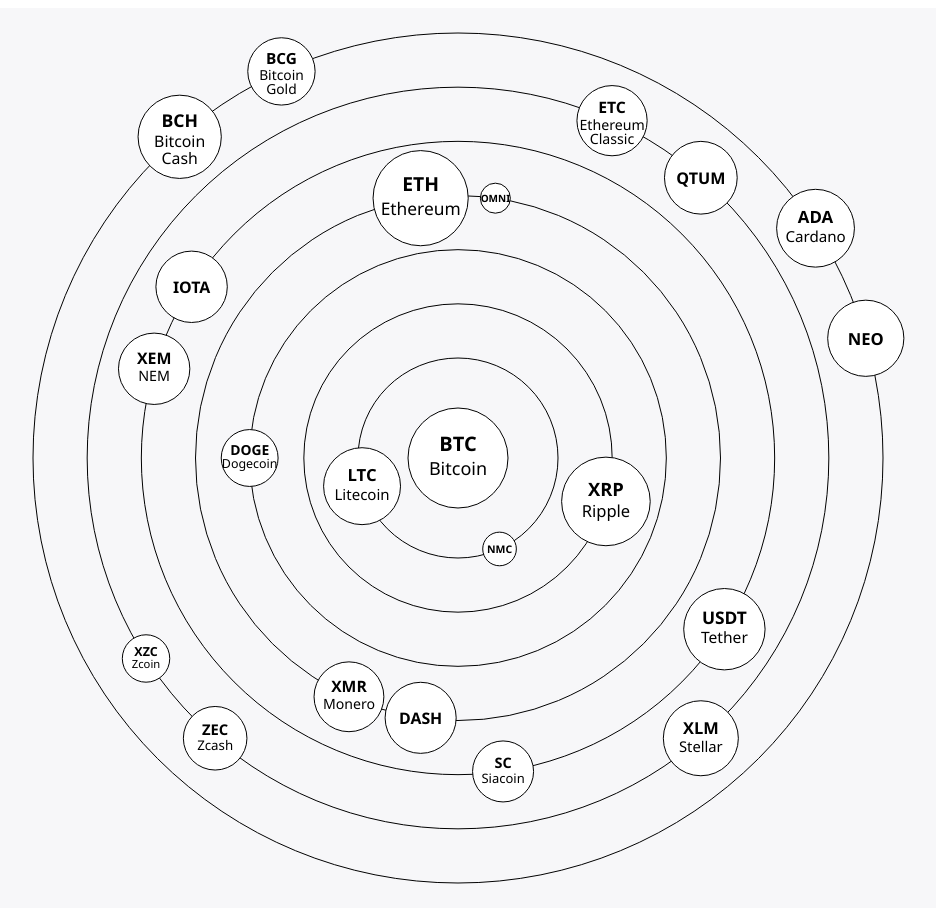
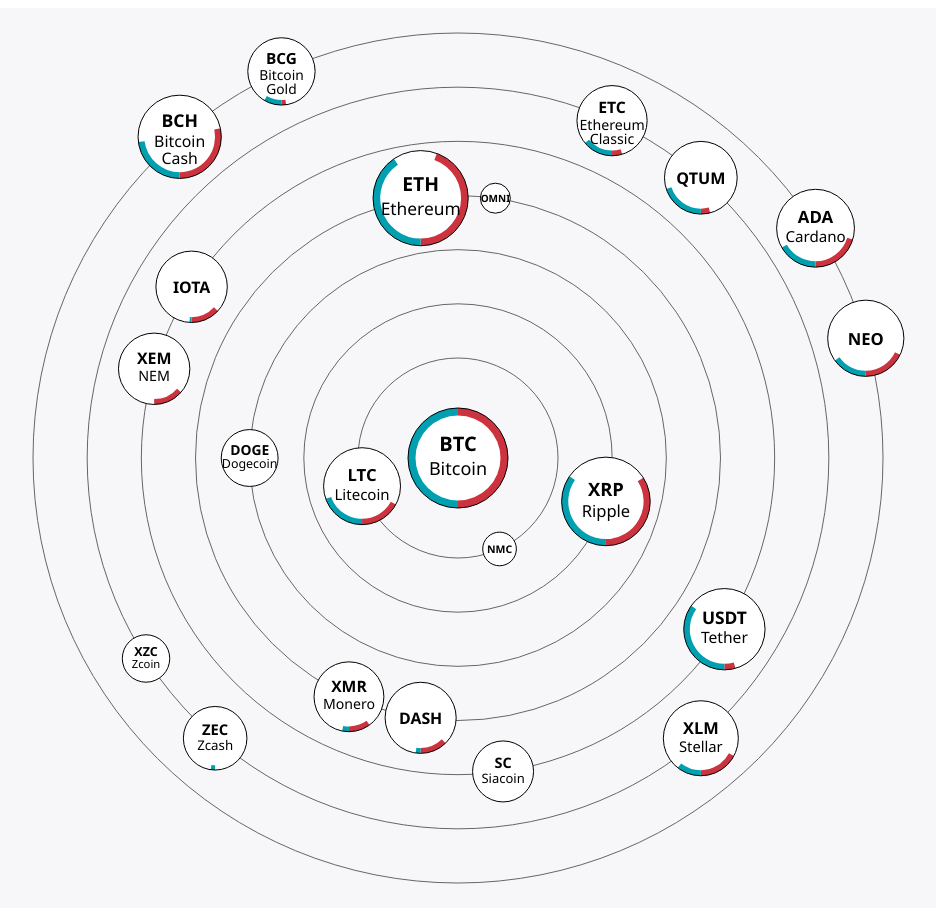
Before and after one commit to nickwb/cryptographic, a plain HTML site: page index.html in a window 1280 px wide. Shown: the whole page, without its empty margins (150-1086 px from the left). Drawn offline with nearby package versions, Linux system fonts and the light colour scheme.

Commit message:
Add arcs for Market Cap and Trade Volume

```diff
--- a/graphic.js
+++ b/graphic.js
@@ -52,25 +52,33 @@
         data.sort(sortCurrencies);
 
         // Total Market Cap and 30 Day Volume
-        let allCap = d3.sum(data, x => x.cap);
-        let allVol = d3.sum(data, x => x.vol);
+        let maxCap = d3.max(data, x => x.cap);
+        let maxVol = d3.max(data, x => x.vol);
 
         // Calculate the percentage of the total cap, and total volume
         data.forEach(x => {
-            x.capPercent = (x.cap / allCap);
-            x.volPercent = (x.vol / allVol);
-            // Calculate "activity" as a 2:1 ratio of cap:vol
-            x.activity = (2 * x.capPercent) + x.volPercent;
+            x.capScore = (x.cap / maxCap);
+            x.volScore = (x.vol / maxVol);
+            // Calculate "overall" as a 2:1 ratio of cap:vol
+            x.overall = (2 * x.capScore) + x.volScore;
         });
 
-        // Re-map the activity using a log scale
-        let activityScale = d3.scaleLog()
+        // Re-map using a log scale
+        let overallScale = d3.scaleLog()
             .base(1.1)
-            .domain([d3.min(data, x => x.activity), d3.max(data, x => x.activity)])
+            .domain([d3.min(data, x => x.overall), d3.max(data, x => x.overall)])
+            .range([0, 1]);
+
+        let scoreScale = d3.scaleLog()
+            .base(1.1)
+            .clamp(true)
+            .domain([0.01, 1])
             .range([0, 1]);
 
         data.forEach(x => {
-            x.activity = activityScale(x.activity);
+            x.capScore = scoreScale(x.capScore);
+            x.volScore = scoreScale(x.volScore);
+            x.overall = overallScale(x.overall);
         });
     }
 
@@ -99,12 +107,12 @@
                .attr('class', 'year-ring');
         });
 
-        // Map the activity to a bubble size
+        // Map the overall score to a bubble size
         bubbleScale = d3.scaleLinear()
             .domain([0, 1])
             .range([minBubble, maxBubble]);
 
-        // Map the activity to text size
+        // Map the overall scope to text size
         textScale = d3.scaleLinear()
             .domain([0, 1])
             .range([minFont, maxFont]);
@@ -131,15 +139,24 @@
             bubbleY = midY;
         }
 
-        let bubbleRadius = bubbleScale(currency.activity);
+        let bubbleRadius = bubbleScale(currency.overall);
 
-        let bubble = svg.append('circle')
+        let background = svg.append('circle')
             .attr('cx', bubbleX)
             .attr('cy', bubbleY)
             .attr('r', bubbleRadius)
-            .attr('class', 'currency');
+            .attr('class', 'c-background');
 
-        let fontSize = textScale(currency.activity);
+        drawScoreArc(bubbleX, bubbleY, bubbleRadius, currency.capScore, 'right', 'c-cap-arc');
+        drawScoreArc(bubbleX, bubbleY, bubbleRadius, currency.volScore, 'left', 'c-vol-arc');
+
+        let outline = svg.append('circle')
+            .attr('cx', bubbleX)
+            .attr('cy', bubbleY)
+            .attr('r', bubbleRadius)
+            .attr('class', 'c-outline');
+
+        let fontSize = textScale(currency.overall);
 
         let textLayout = d3.scaleLinear()
                             .domain([0, 1])
@@ -176,6 +193,24 @@
         }
     }
 
+    function drawScoreArc(bubbleX, bubbleY, bubbleRadius, score, direction, klass)
+    {
+        var arcLength = (Math.PI * score);
+
+        arcLength = (direction == 'right') ? -arcLength : arcLength;
+
+        let capArc = d3.arc()
+            .innerRadius(0.85 * bubbleRadius)
+            .outerRadius(bubbleRadius)
+            .startAngle(Math.PI)
+            .endAngle(Math.PI + arcLength);
+
+        let capArcPath = svg.append('path')
+            .attr('d', capArc())
+            .attr('transform', `translate(${bubbleX} ${bubbleY})`)
+            .attr('class', klass);
+    }
+
     d3.csv('data.csv', row => {
         return {
             code: row.Code,
@@ -190,6 +225,7 @@
         };
     }).then(data => {
         enrichData(data);
+        console.log(data);
         drawGraphic(data);
     });
 
--- a/index.html
+++ b/index.html
@@ -22,14 +22,20 @@
 
         #graphic .year-ring {
             stroke-width: 1px;
-            stroke: #000;
+            stroke: #666;
             fill: none;
         }
 
-        #graphic .currency {
+        #graphic .c-background {
+            stroke-width: 1px;
+            stroke: none;
+            fill: #fff;
+        }
+
+        #graphic .c-outline {
             stroke-width: 1px;
             stroke: #000;
-            fill: #fff;
+            fill: none;
         }
 
         #graphic .c-code {
@@ -42,6 +48,17 @@
             text-anchor: middle;
             alignment-baseline: central;
         }
+
+        #graphic .c-cap-arc {
+            stroke: none;
+            fill: #CC333F;
+        }
+
+        #graphic .c-vol-arc {
+            stroke: none;
+            fill: #00A0B0;
+        }
+
 	</style>
   </head>
   <body>
```
